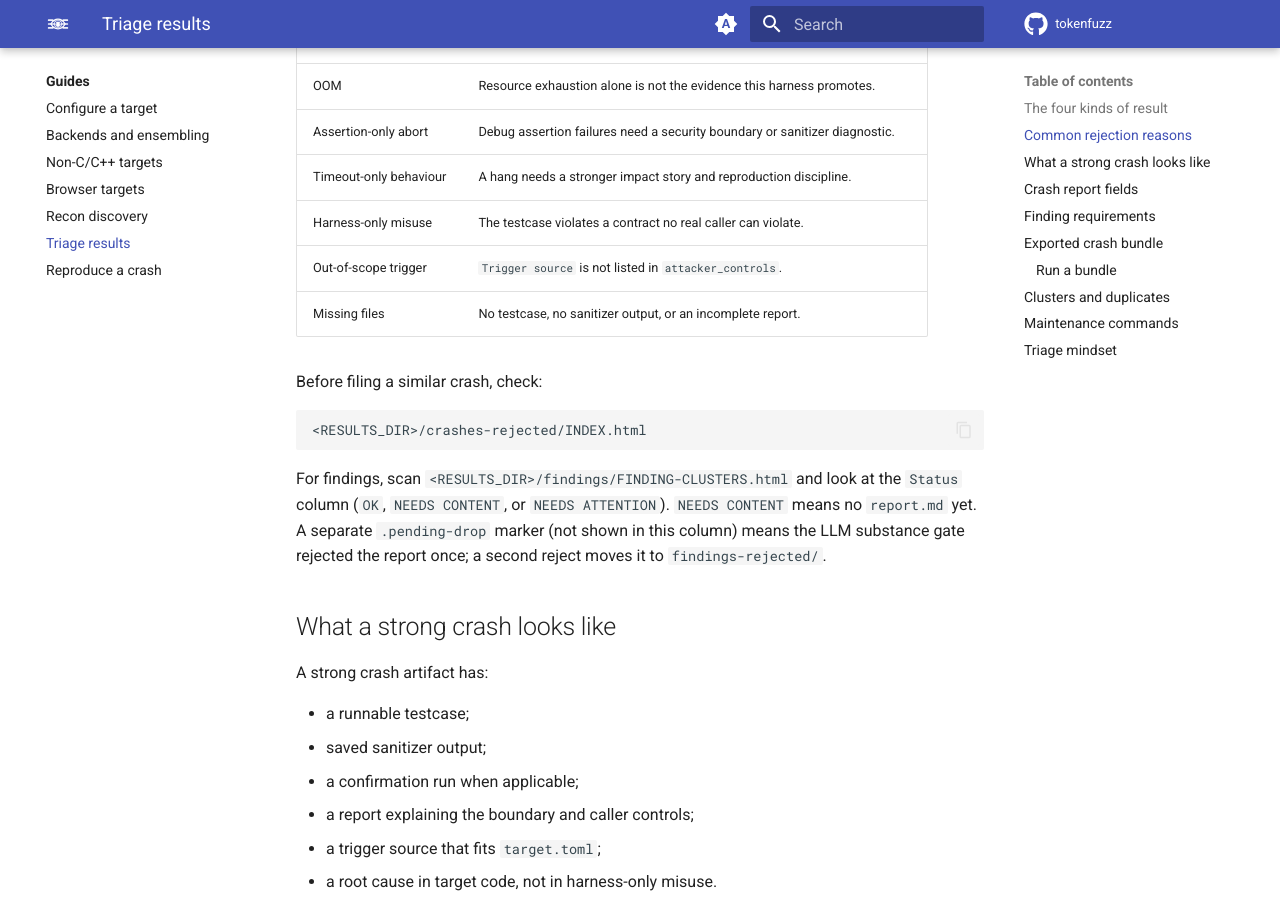
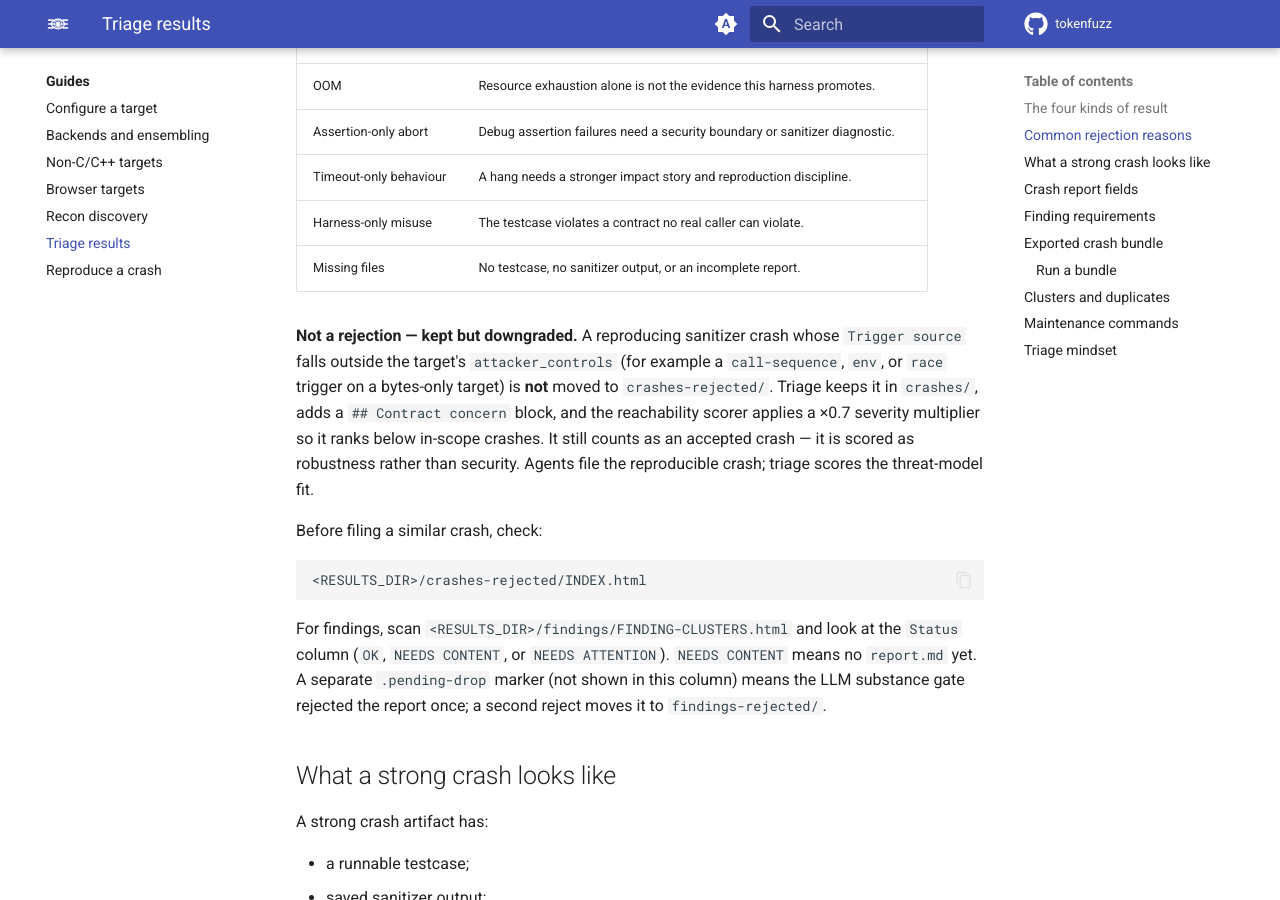
Before and after one commit to tokenfuzz/tokenfuzz, an MkDocs documentation site: the page built from docs/guides/triage-results.md, in a window 1280 px wide and 900 px high, scrolled down 1408 px. Built offline with MkDocs 1.6.1 and Material for MkDocs 9.7.7, drawn with Linux system fonts in a browser that asks for light colours; comment, search, counter and statistics services are not loaded; some of the changed text lies outside the part shown.

Commit message:
prompts: stop pre-demoting reproducible crashes; seed-first for input surfaces
Two harness-agnostic guidance fixes for the claude backend's low crash yield,
both verified against benchmark logs (brotli/cjson/curl/libxml2/pcre2/sqlite).

1. Crash-promotion policy. safety_framing.md.j2 said API-hardening bugs belong
   in crashes/, but session-rules.md said "do not file API-hardening ... in
   crashes/", and both conflated triage's security->robustness SEVERITY demotion
   with a crash->findings ROUTING decision. lib/triage.sh (evaluate_crash_verdict)
   already keeps out-of-threat-model crashes in crashes/ as contract-flagged Low
   (x0.7), never moving them to findings/. Normalize all five guidance surfaces
   (AGENTS.md, session-rules.md, session-rules.digest.md, safety_framing.md.j2,
   benchmark_model_direct.md.j2) plus the human triage-results doc: discovery
   agents file any reproducing sanitizer crash that clears the gate; triage scores
   the threat-model fit. Recovers ~10 bytes-reachable crashes claude currently
   mis-files as findings (libxml2, sqlite, pcre2). FP-safe: harness-only misuse
   and the auto-quarantine classes still stay out of crashes/.

2. Probe-before-discard + seed-first (bin/audit PROBE RUN BUDGET, AGENTS.md
   REPRODUCTION). The "scarce resource" framing was refuted (0 BUDGET: EXCEEDED
   ever; claude uses 18-58 of 60). The real misses come from closing reachable
   cards as "safe by inspection" without probing, and from hand-written inputs
   that bounce off format/magic/length validation (find-seed usage: claude 7 vs
   codex 61). Require a probe to back a no-bug discard on a reachable, buildable
   hypothesis, and seed-first from real corpora for input/parser surfaces.
   Graceful fallback when find-seed is empty or for call-sequence bugs; FP-safe.

Tests: full suite green in isolation (only these 7 files applied).

```diff
--- a/docs/guides/triage-results.md
+++ b/docs/guides/triage-results.md
@@ -54,8 +54,16 @@ Most operators arrive on this page because something landed in
 | Assertion-only abort | Debug assertion failures need a security boundary or sanitizer diagnostic. |
 | Timeout-only behaviour | A hang needs a stronger impact story and reproduction discipline. |
 | Harness-only misuse | The testcase violates a contract no real caller can violate. |
-| Out-of-scope trigger | `Trigger source` is not listed in `attacker_controls`. |
 | Missing files | No testcase, no sanitizer output, or an incomplete report. |
+
+**Not a rejection — kept but downgraded.** A reproducing sanitizer crash whose
+`Trigger source` falls outside the target's `attacker_controls` (for example a
+`call-sequence`, `env`, or `race` trigger on a bytes-only target) is **not**
+moved to `crashes-rejected/`. Triage keeps it in `crashes/`, adds a
+`## Contract concern` block, and the reachability scorer applies a ×0.7 severity
+multiplier so it ranks below in-scope crashes. It still counts as an accepted
+crash — it is scored as robustness rather than security. Agents file the
+reproducible crash; triage scores the threat-model fit.
 
 Before filing a similar crash, check:
 
@@ -130,8 +138,11 @@ Notes:
   external caller counts) before computing the advisory severity. An
   unset `Surface` defaults to `unknown` and under-scores real
   findings, so always set it.
-- `Trigger source` must be one of the tokens listed in
-  `attacker_controls` for the crash to stay in `crashes/`.
+- `Trigger source` is compared against `attacker_controls` to set
+  *severity*, not to decide filing: a trigger fully within
+  `attacker_controls` scores as security; one with a component outside it
+  stays in `crashes/` but is downgraded to robustness (contract concern,
+  ×0.7). It is not moved out of `crashes/` on this basis.
 - `Parameter control` is especially important for C harnesses. It
   tells triage whether a value is externally controlled or only
   invented by the harness.
```
Also changed, not shown: .agents/references/session-rules.digest.md (+7 -2 lines), .agents/references/session-rules.md (+14 -2 lines), AGENTS.md (+10 -1 lines), 3 other files.
